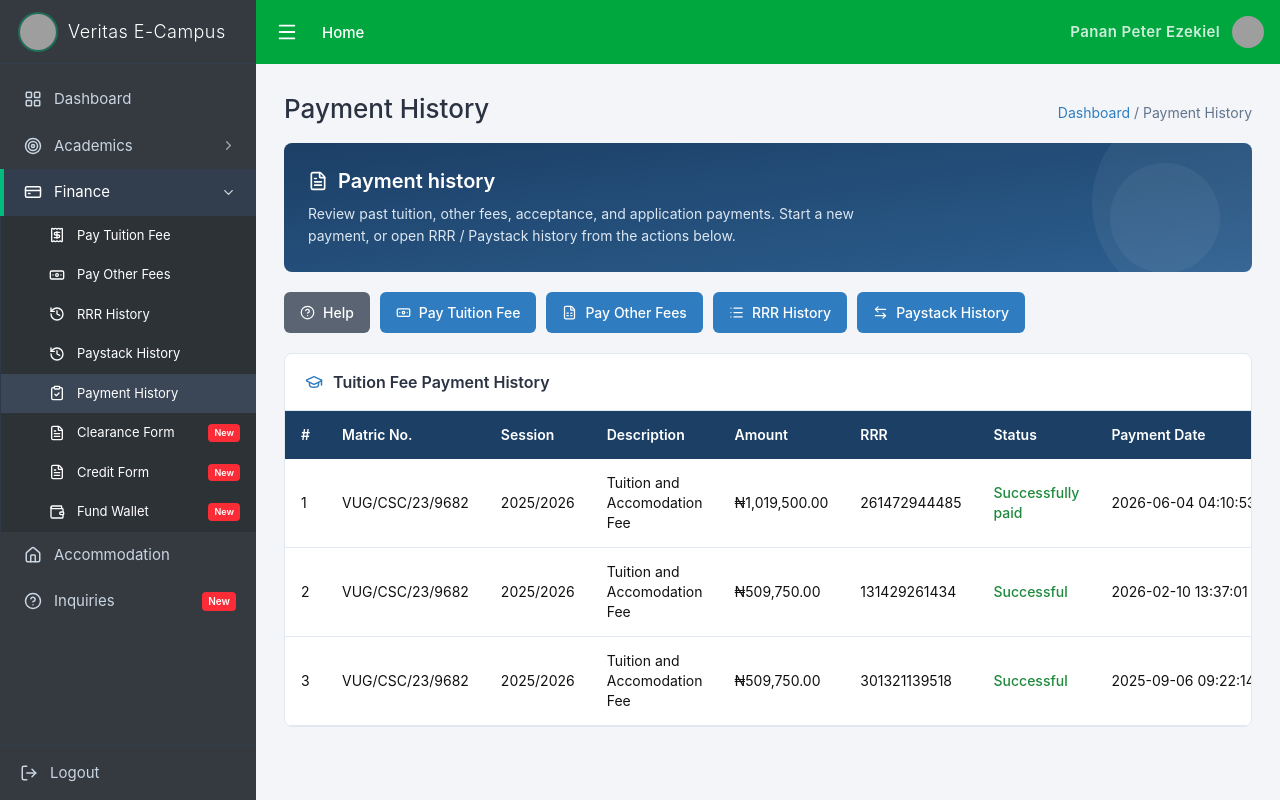
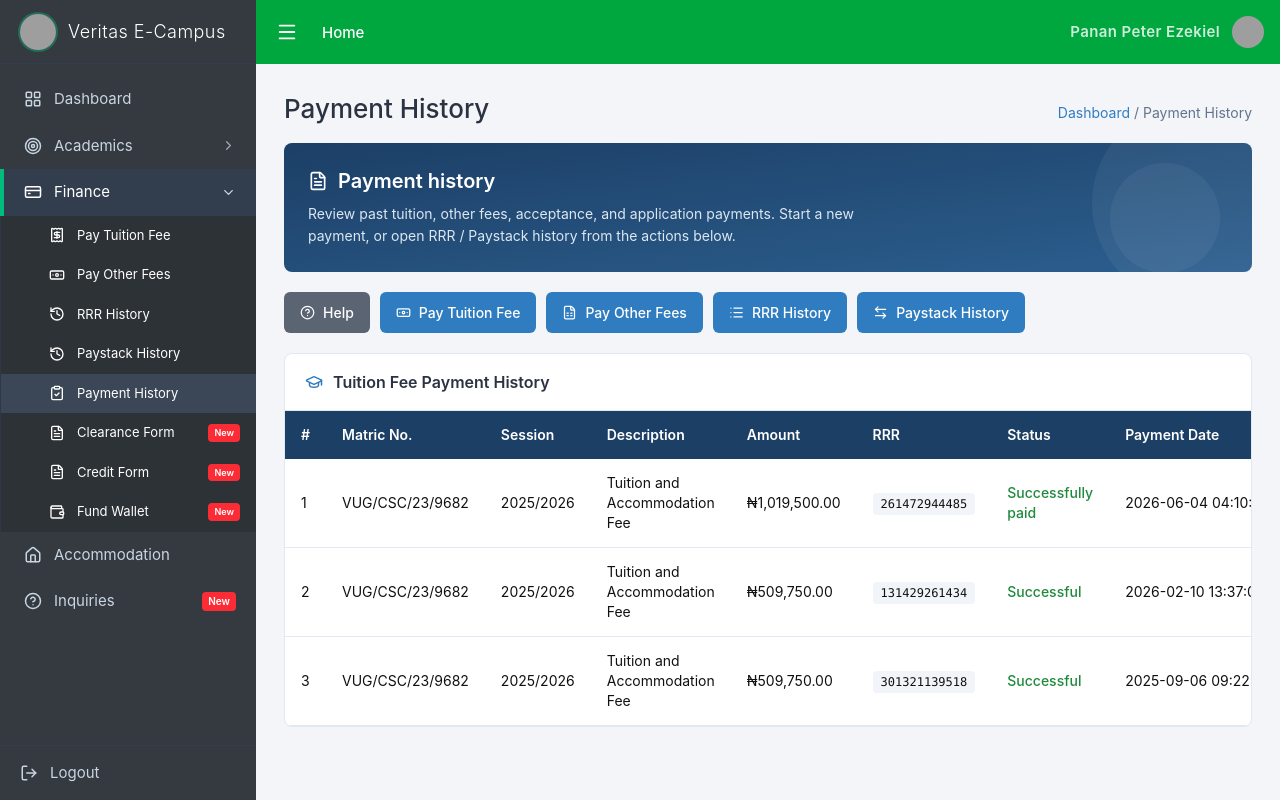
Before and after one commit to Greenwich23/veritas-clone, a React (Vite) app: page /payments/payment-history in a window 1280 px wide. Built offline with nearby package versions, Linux system fonts and the light colour scheme; no server answers; grey boxes are pictures that could not be loaded.

Commit message:
trash icon added to remove data from Localstorage

```diff
--- a/src/pages/PaymentHistory.jsx
+++ b/src/pages/PaymentHistory.jsx
@@ -20,6 +20,7 @@ import {
   FileSpreadsheet,
   List,
   ArrowLeftRight,
+  Trash2,
 } from "lucide-react";
 
 // ---------------------------------------------------------------------------
@@ -44,7 +45,7 @@ const MOCK_PAYMENTS = [
     id: 1,
     matric: "VUG/CSC/23/9682",
     session: "2025/2026",
-    description: "Tuition and Accomodation Fee",
+    description: "Tuition and Accommodation Fee",
     amount: 1019500.0,
     rrr: "261472944485",
     status: "Successfully paid",
@@ -65,7 +66,7 @@ const MOCK_PAYMENTS = [
     id: 2,
     matric: "VUG/CSC/23/9682",
     session: "2025/2026",
-    description: "Tuition and Accomodation Fee",
+    description: "Tuition and Accommodation Fee",
     amount: 509750.0,
     rrr: "131429261434",
     status: "Successful",
@@ -86,7 +87,7 @@ const MOCK_PAYMENTS = [
     id: 3,
     matric: "VUG/CSC/23/9682",
     session: "2025/2026",
-    description: "Tuition and Accomodation Fee",
+    description: "Tuition and Accommodation Fee",
     amount: 509750.0,
     rrr: "301321139518",
     status: "Successful",
@@ -121,10 +122,10 @@ const STUDENT = {
 };
 
 // ---------------------------------------------------------------------------
-// LIST VIEW
+// LIST VIEW WITH DELETE
 // ---------------------------------------------------------------------------
 
-function PaymentListView({ payments, onView }) {
+function PaymentListView({ payments, onView, onDelete }) {
   return (
     <div>
       <div className="flex justify-between items-baseline flex-wrap gap-2 mb-4">
@@ -175,6 +176,9 @@ function PaymentListView({ payments, onView }) {
         <div className="flex items-center gap-2.5 px-5 py-4 text-base font-semibold text-[#2b3342] border-b border-slate-200">
           <GraduationCap size={18} className="text-[#2f7dc0]" />
           Tuition Fee Payment History
+          {/* <span className="text-sm font-normal text-slate-500 ml-2">
+            ({payments.length} payments)
+          </span> */}
         </div>
 
         <div className="overflow-x-auto">
@@ -190,7 +194,7 @@ function PaymentListView({ payments, onView }) {
                   "RRR",
                   "Status",
                   "Payment Date",
-                  "View",
+                  "Actions",
                 ].map((h) => (
                   <th
                     key={h}
@@ -205,14 +209,18 @@ function PaymentListView({ payments, onView }) {
               {payments.map((p, idx) => (
                 <tr
                   key={p.id}
-                  className="border-b border-slate-200 hover:bg-slate-50"
+                  className="border-b border-slate-200 hover:bg-slate-50 transition-colors"
                 >
                   <td className="px-4 py-3.5">{idx + 1}</td>
                   <td className="px-4 py-3.5">{p.matric}</td>
                   <td className="px-4 py-3.5">{p.session}</td>
                   <td className="px-4 py-3.5">{p.description}</td>
                   <td className="px-4 py-3.5">{naira(p.amount)}</td>
-                  <td className="px-4 py-3.5">{p.rrr}</td>
+                  <td className="px-4 py-3.5">
+                    <span className="font-mono text-xs bg-slate-100 px-2 py-1 rounded">
+                      {p.rrr}
+                    </span>
+                  </td>
                   <td
                     className={`px-4 py-3.5 ${
                       isPositiveStatus(p.status)
@@ -224,13 +232,22 @@ function PaymentListView({ payments, onView }) {
                   </td>
                   <td className="px-4 py-3.5 whitespace-nowrap">{p.date}</td>
                   <td className="px-4 py-3.5">
-                    <button
-                      title="View Receipt"
-                      onClick={() => onView(p.id)}
-                      className="text-[#2f7dc0] hover:text-[#1c3f66] bg-transparent border-none cursor-pointer"
-                    >
-                      <BookOpen size={18} />
-                    </button>
+                    <div className="flex items-center gap-2">
+                      <button
+                        title="View Receipt"
+                        onClick={() => onView(p.id)}
+                        className="text-[#2f7dc0] hover:text-[#1c3f66] bg-transparent border-none cursor-pointer p-1 hover:bg-slate-100 rounded transition-colors"
+                      >
+                        <BookOpen size={16} />
+                      </button>
+                      <button
+                        title="Delete Payment"
+                        onClick={() => onDelete(p.id)}
+                        className="text-red-500 hover:text-red-700 bg-transparent border-none cursor-pointer p-1 hover:bg-red-50 rounded transition-colors"
+                      >
+                        <Trash2 size={16} />
+                      </button>
+                    </div>
                   </td>
                 </tr>
               ))}
@@ -862,7 +879,7 @@ function getPaymentFromLocalStorage() {
 }
 
 // ============================================================
-// ROOT COMPONENT
+// ROOT COMPONENT WITH DELETE
 // ============================================================
 
 export default function PaymentHistoryPage() {
@@ -914,15 +931,46 @@ export default function PaymentHistoryPage() {
     return () => window.removeEventListener("storage", handleStorageChange);
   }, []);
 
+  // ✅ DELETE PAYMENT FUNCTION
+  const handleDeletePayment = (id) => {
+    // Find the payment to delete
+    const paymentToDelete = payments.find((p) => p.id === id);
+
+    // Show confirmation dialog
+    if (
+      window.confirm(
+        `Are you sure you want to delete this payment?\nRRR: ${paymentToDelete?.rrr}`,
+      )
+    ) {
+      // Remove from state
+      setPayments((prev) => prev.filter((p) => p.id !== id));
+
+      // If the deleted payment was from localStorage, also remove from localStorage
+      if (
+        paymentToDelete &&
+        localStorage.getItem("veritas_payment_reference") ===
+          paymentToDelete.rrr
+      ) {
+        localStorage.removeItem("veritas_payment_status");
+        localStorage.removeItem("veritas_payment_reference");
+        localStorage.removeItem("veritas_payment_status");
+        console.log("🗑️ Payment removed from localStorage");
+      }
+
+      // If the active payment is the one being deleted, close the receipt view
+      if (activeId === id) {
+        setActiveId(null);
+      }
+
+      console.log("🗑️ Payment deleted successfully");
+    }
+  };
+
   const activePayment = payments.find((p) => p.id === activeId) || null;
 
   return (
     <div className="min-h-screen flex bg-[#f3f5f8]">
-      {/* <Sidebar open={sidebarOpen} /> */}
-
       <div className="flex-1 flex flex-col min-w-0">
-        {/* <TopBar onMenuClick={() => setSidebarOpen((v) => !v)} /> */}
-
         <div className="p-4 md:p-7 pb-12 overflow-y-auto">
           {activePayment ? (
             <ReceiptView
@@ -933,6 +981,7 @@ export default function PaymentHistoryPage() {
             <PaymentListView
               payments={payments}
               onView={(id) => setActiveId(id)}
+              onDelete={handleDeletePayment}
             />
           )}
         </div>
--- a/src/pages/StudentDashboard.jsx
+++ b/src/pages/StudentDashboard.jsx
@@ -14,9 +14,27 @@ import {
   MessageSquare,
   BedDouble,
   HelpCircle,
+  Trash2,
 } from "lucide-react";
 import { useNavigate } from "react-router-dom";
 import { useAuth } from "../context/AuthContext";
+
+// You can put this in ANY component, ANY page
+const clearPaymentData = () => {
+  if (
+    window.confirm(
+      "⚠️ Clear ALL payment data from this device?\n\nThis will remove:\n- Payment status\n- Payment reference\n- Hostel selection\n\nThis action cannot be undone!",
+    )
+  ) {
+    localStorage.removeItem("veritas_payment_status");
+    localStorage.removeItem("veritas_payment_reference");
+    localStorage.removeItem("veritas_payment_status");
+    localStorage.removeItem("veritas_hostel_selection");
+    localStorage.removeItem("veritas_selected_bed_space");
+    alert("✅ Data cleared successfully!");
+    window.location.reload();
+  }
+};
 
 // Profile Card Component
 function ProfileCard({ student }) {
@@ -252,6 +270,7 @@ export default function StudentDashboard() {
               Quick links
             </h3>
           </div>
+
           <div className="h-px bg-slate-200 mx-4 md:mx-8 mt-3" />
 
           <div className="px-4 md:px-4 py-6 grid grid-cols-1 sm:grid-cols-2 lg:grid-cols-7 gap-4">
@@ -261,8 +280,17 @@ export default function StudentDashboard() {
           </div>
 
           {/* Footer */}
+          {/* Footer */}
           <footer className="text-center text-sm text-slate-500 font-medium py-4 border-t border-slate-200">
             Copyright &copy; Veritas University Abuja 2026.
+            {/* Hidden clear data button - only visible on hover or as a small link */}
+            <button
+              onClick={clearPaymentData}
+              className="flex items-center gap-2 px-3 py-1.5 bg-red-500 hover:bg-red-600 text-white text-xs rounded-lg transition-colors flex items-center m-auto mt-50"
+            >
+              <Trash2 size={14} />
+              Clear Data
+            </button>
           </footer>
         </main>
       </div>
```
